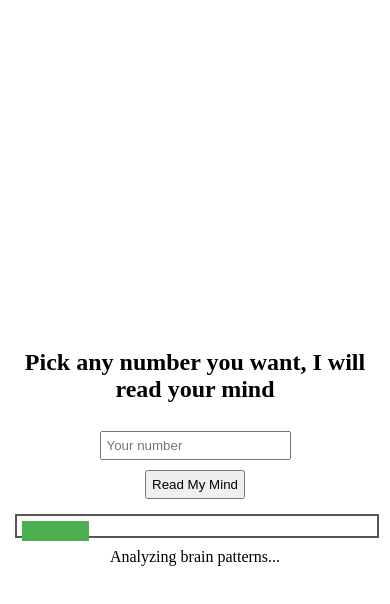
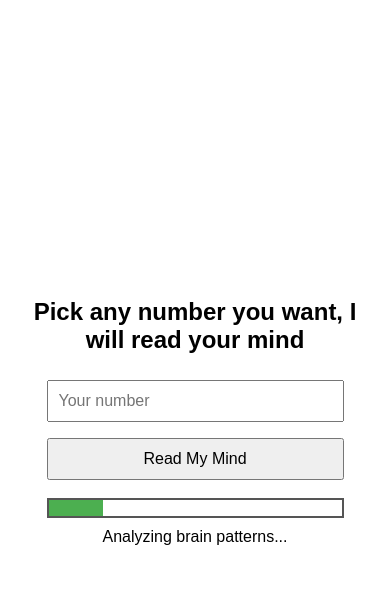
Before and after one commit to penggurin/MindReading, a plain HTML site: page index.html in a window 390 px wide. Both pictures are taken after a click on the button "Read My Mind". Drawn offline with Linux system fonts and the light colour scheme.

Commit message:
Update style.css

```diff
--- a/style.css
+++ b/style.css
@@ -1,6 +1,7 @@
 * {
-    margin: 5px;
+  margin: 0;
   padding: 0;
+  box-sizing: border-box;
 }
 
 body {
@@ -8,17 +9,19 @@ body {
   flex-direction: column;
   justify-content: center;
   align-items: center;
-    min-height: 100vh;;
+  min-height: 100vh;
+  padding: 20px;
+  font-family: Arial, sans-serif;
+  background-color: #fff;
 }
 
-button {
-    padding: 5px;
-    margin: 5px;
-}
-
+button,
 input {
-    padding: 5px;
-    margin: 5px;
+  padding: 10px;
+  margin: 10px;
+  width: 100%;
+  max-width: 300px;
+  font-size: 1rem;
 }
 
 .loading-container {
@@ -36,42 +39,55 @@ input {
   background-color: #4caf50;
   transition: width 2s;
 }
+
 .main-container {
   position: relative;
   text-align: center;
-  padding-top: 50px;
+  width: 100%;
+  max-width: 500px;
 }
 
 .explosion-overlay {
   position: absolute;
-  top: 0;
+  top: 20%; /* Moved down from the top */
   left: 0;
   right: 0;
   height: 100%;
   display: flex;
   justify-content: center;
   align-items: center;
-  pointer-events: none; /* So it doesn't block clicks */
+  pointer-events: none;
   z-index: 10;
 }
 
 .explosion-img {
   display: none;
-  width: 200px;
+  width: 150px;
+}
+
+/* Mobile responsiveness */
+@media (max-width: 600px) {
+  .explosion-img {
+    width: 120px;
+  }
+
+  .explosion-overlay {
+    top: 60%; /* Lower it ONLY on mobile */
+    align-items: flex-start; /* So it respects the top offset */
+  }
+  button,
+  input {
+    font-size: 1rem;
+    padding: 10px;
+    margin: 8px 0;
+    width: 90%;
+  }
+
+  .main-container {
+    padding: 10px;
   }
 
   .loading-container {
-  width: 100%;
-  max-width: 400px;
-  height: 20px;
-  border: 2px solid #555;
-  margin: 10px auto;
-  display: none;
+    width: 90%;
   }
-
-.loading-bar {
-  height: 100%;
-  width: 0%;
-  background-color: #4caf50;
-  transition: width 2s;
 }
```
Lines whose indentation alone changed are shown as unchanged.
